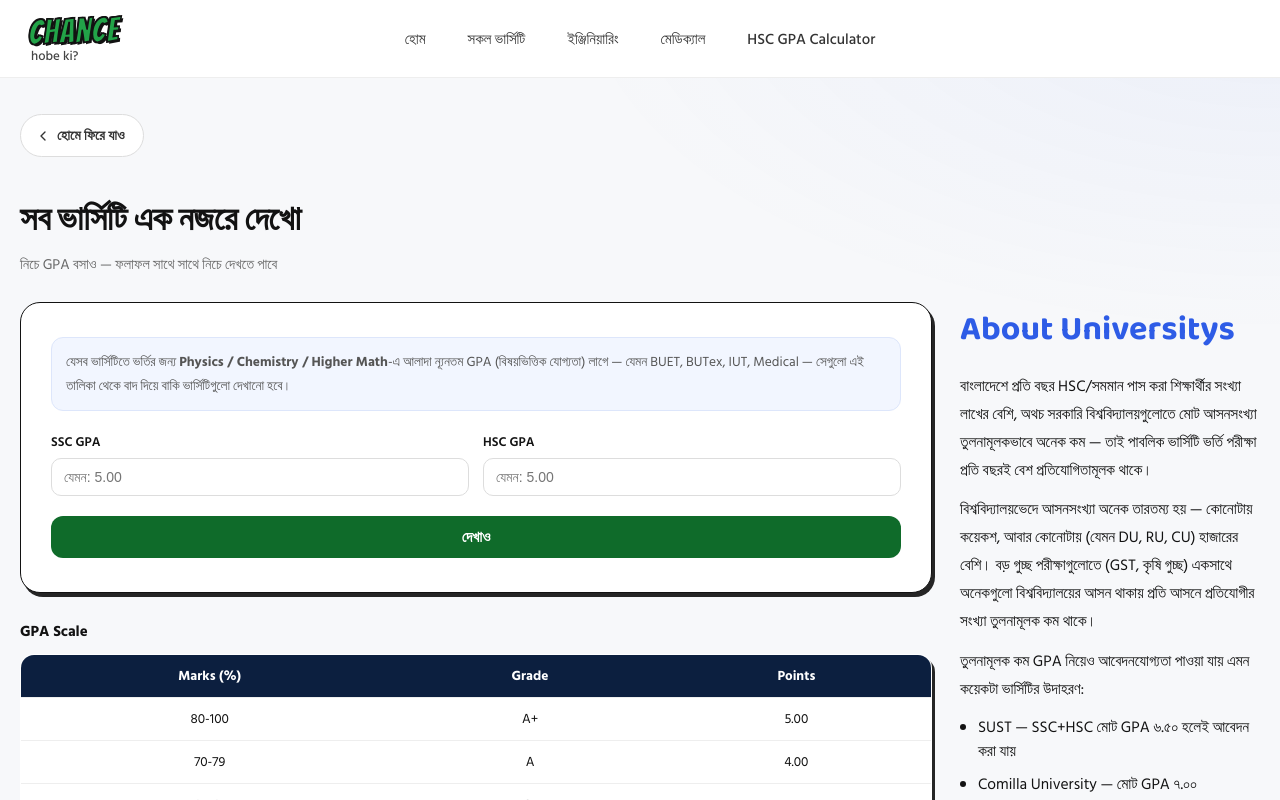
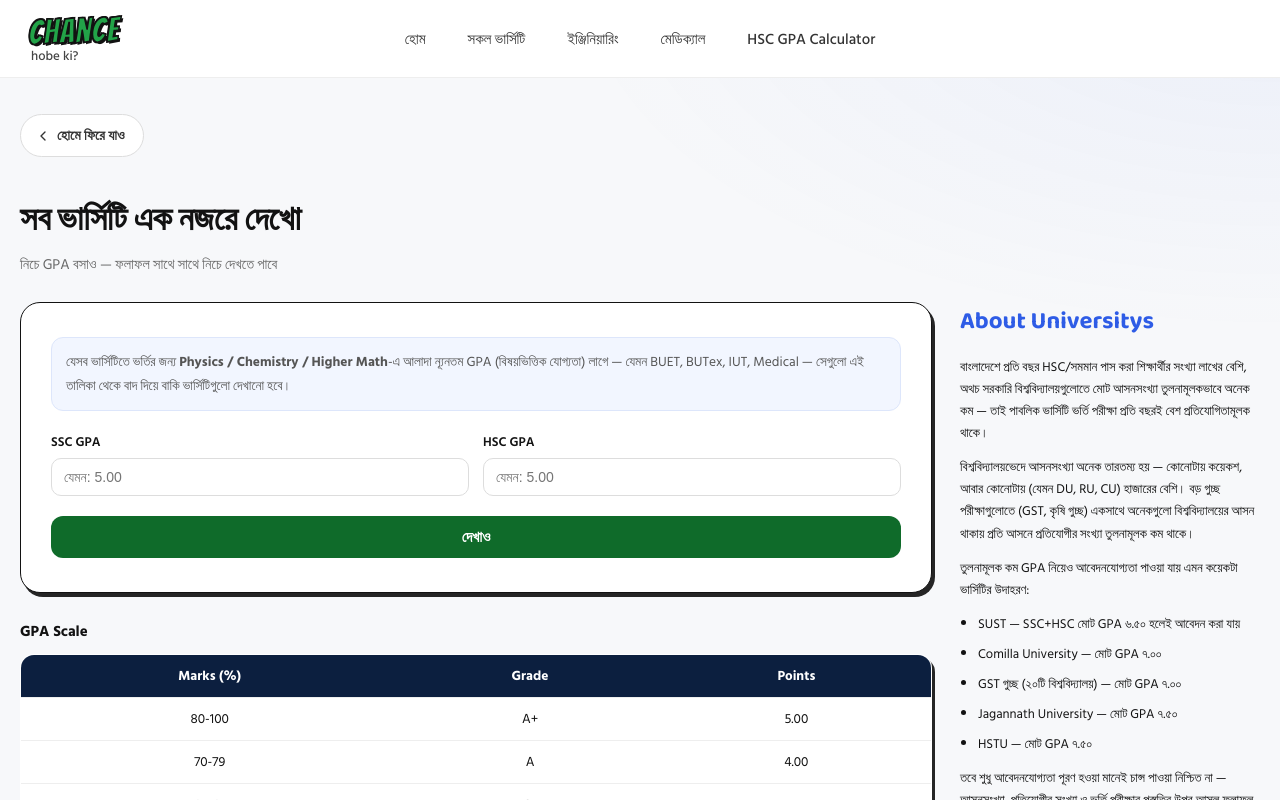
Before and after one commit to nishat-jihad/Admission-info, a Next.js app in the folder chance-hobe-ki/: page /general-check in a window 1280 px wide. Shown: the top 800 px of the page. Built offline with nearby package versions, Linux system fonts and the light colour scheme.

Commit message:
Add styles for GPA scale block and general check about

```diff
--- a/chance-hobe-ki/src/app/globals.css
+++ b/chance-hobe-ki/src/app/globals.css
@@ -965,6 +965,19 @@ nav.nav-links button:not(.active):hover {
     display: none;
   }
 }
+.gpa-scale-block {
+  margin: 22px 0 26px;
+}
+@media (min-width: 901px) {
+  .general-check-about .general-about-title {
+    font-size: clamp(20px, 2.4vw, 24px);
+  }
+  .general-check-about p,
+  .general-check-about li {
+    font-size: 13px;
+    line-height: 1.7;
+  }
+}
 
 /* ---------- HSC GPA CALCULATOR: side-by-side grading scale ---------- */
 .hsc-page-inner {
```
